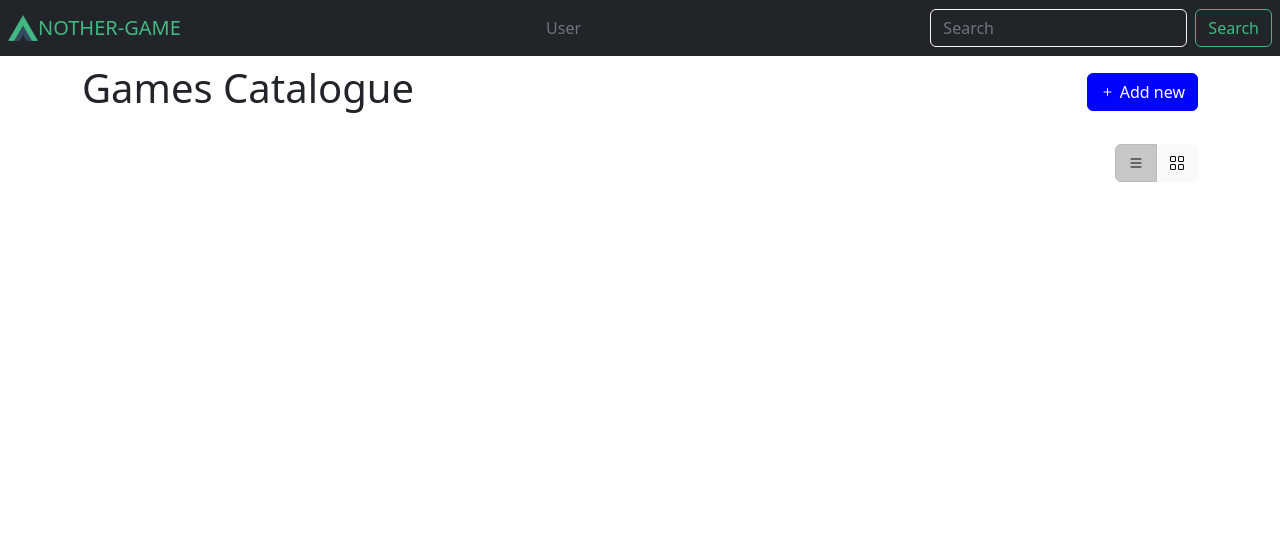
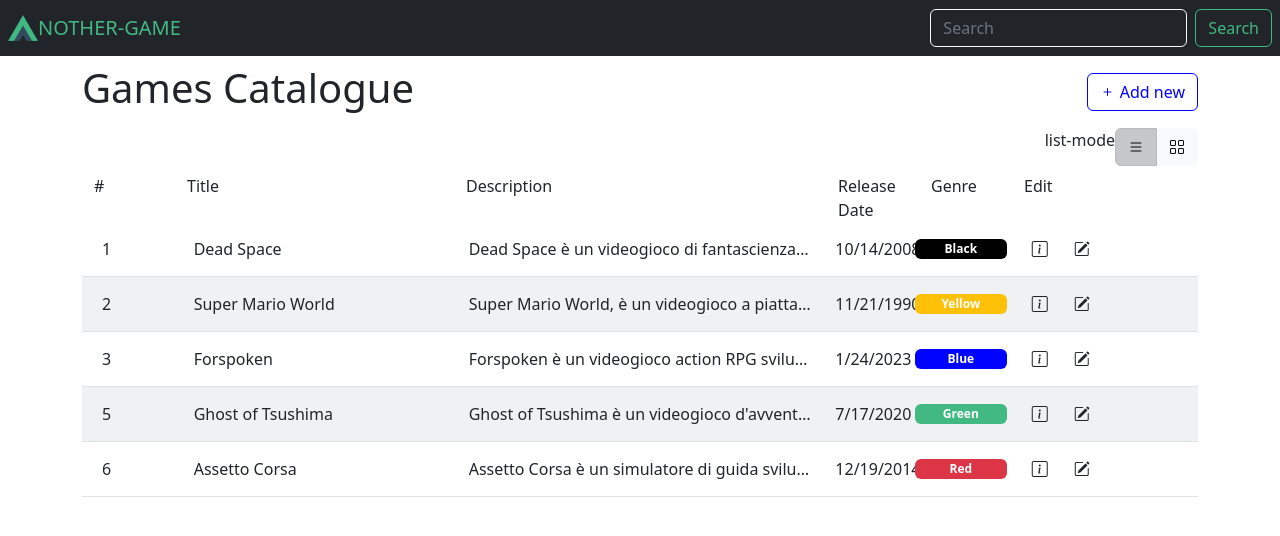
Before and after one commit to smaranza/another-game, a Vue app: page / in a window 1280 px wide. Shown: the top 536 px of the page. Built offline with nearby package versions, Linux system fonts and the light colour scheme.

Commit message:
SM: static game catalogue with basic formatting

```diff
--- a/src/components/AnotherHeader.vue
+++ b/src/components/AnotherHeader.vue
@@ -4,7 +4,6 @@
         <i class="d-inline-block another--logo"></i>
         <span>nother-game</span>
       </a>
-      <span class="text-muted">{{ user }}</span>
       <form class="d-flex" role="search">
         <input class="form-control me-2" type="search" placeholder="Search" aria-label="Search">
         <button class="btn btn-outline-success" type="submit">Search</button>
@@ -12,11 +11,8 @@
   </nav>
 </template>
 
-<script>
+<!-- <script>
   export default {
     name: 'AnotherHeader',
-    props: {
-      user: String
-    }
   }
-</script>
+</script> -->
--- a/src/components/GameCatalogueGrid.vue
+++ b/src/components/GameCatalogueGrid.vue
@@ -1,26 +1,32 @@
 <template>
-    <div>
-        <div class="catalogue--header position-relative">
-            <div class="catalogue--view btn-group position-absolute end-0" role="group" aria-label="Basic radio toggle button group">
-                <input type="radio"
-                       class="btn-check"
-                       name="btnradio"
-                       id="list-mode"
-                       autocomplete="off"
-                       checked>
-                <label class="btn btn-light" for="list-mode"><i class="bi-list"></i></label>
+    <div class="catalogue--settings d-inline-flex position-relative w-100 justify-content-end mb-2">
+        <!--  Switch List / Grid view -->
+        <div class="catalogue--view btn-group" role="group" aria-label="Basic radio toggle button group">{{ view }}
+            <input type="radio" class="btn-check" name="btnradio" id="list-mode" value="list-mode" autocomplete="off"
+                v-model="view">
+            <label class="btn btn-light" for="list-mode"><i class="bi-list"></i></label>
 
-                <input type="radio"
-                       class="btn-check"
-                       name="btnradio"
-                       id="grid-mode"
-                       autocomplete="off">
-                <label class="btn btn-light" for="grid-mode"><i class="bi-grid"></i></label>
-            </div>
-            <div class="list--header"></div>
+            <input type="radio" class="btn-check" name="btnradio" id="grid-mode" value="grid-mode" autocomplete="off"
+                v-model="view">
+            <label class="btn btn-light" for="grid-mode"><i class="bi-grid"></i></label>
         </div>
-        <ul>
-            <GameItem v-for="item in groceryList" :game="item" :key="item.id" />
+    </div>
+
+    <!-- Game Catalogue  -->
+    <div class="catalogue--container position-relative">
+        <!-- Catalogue Header -->
+        <div class="catalogue--header row mx-0">
+            <div class="table--id col-1">#</div>
+            <div class="table--title col-3">Title</div>
+            <div class="table--description col">Description</div>
+            <div class="table--date col-1">Release Date</div>
+            <div class="table--tag col-1">Genre</div>
+            <div class="table--edit col-2">Edit</div>
+        </div>
+
+        <!-- Catalogue Body -->
+        <ul class="catalogue--body px-0 mx-0 row" >
+            <GameItem v-for="(item, index) in gameList" :game="item" :key="index" :class="[(view == 'list-mode' ? 'col-12' : 'col-6'), ((index + 1) % 2 == 0 ? 'bg-gray bg-opacity-10' : '')]"/>
         </ul>
     </div>
 </template>
@@ -32,10 +38,44 @@ export default {
     name: 'GameCatalogueGrid',
     data() {
         return {
-            groceryList: [
-                { id: 0, text: 'Vegetables' },
-                { id: 1, text: 'Cheese' },
-                { id: 2, text: 'Whatever else humans are supposed to eat' }
+            view: "list-mode",
+            // TODO get all entries, static data dor testing
+            gameList: [
+                {
+                    "id": 1,
+                    "label": "Dead Space",
+                    "description": "Dead Space è un videogioco di fantascienza survival horror in terza persona sviluppato da Visceral Games al tempo chiamata EA redwood shores",
+                    "date": "2008-10-14T00:00:00",
+                    "color": "Black"
+                },
+                {
+                    "id": 2,
+                    "label": "Super Mario World",
+                    "description": "Super Mario World, è un videogioco a piattaforme per Super Nintendo Entertainment System sviluppato da Nintendo Entertainment Analysis & Development",
+                    "date": "1990-11-21T00:00:00",
+                    "color": "Yellow"
+                },
+                {
+                    "id": 3,
+                    "label": "Forspoken",
+                    "description": "Forspoken è un videogioco action RPG sviluppato da Luminous Productions e pubblicato da Square Enix per PlayStation 5 e Microsoft Windows",
+                    "date": "2023-01-24T00:00:00",
+                    "color": "Blue"
+                },
+                {
+                    "id": 5,
+                    "label": "Ghost of Tsushima",
+                    "description": "Ghost of Tsushima è un videogioco d'avventura dinamica e stealth sviluppato da Sucker Punch Productions e pubblicato da Sony Interactive Entertainment per PlayStation 4",
+                    "date": "2020-07-17T00:00:00",
+                    "color": "Green"
+                },
+                {
+                    "id": 6,
+                    "label": "Assetto Corsa",
+                    "description": "Assetto Corsa è un simulatore di guida sviluppato da Kunos Simulazioni. Il gioco è inizialmente uscito attraverso il progetto Early Access di Steam nel 2014",
+                    "date": "2014-12-19T00:00:00",
+                    "color": "Red"
+                }
             ]
         }
     },
--- a/src/components/GameCatalogueHeader.vue
+++ b/src/components/GameCatalogueHeader.vue
@@ -1,7 +1,7 @@
 <template>
     <header class="d-flex navbar">
         <h1>Games Catalogue</h1>
-        <button class="btn btn-primary"><i class="bi-plus"></i> Add new</button>
+        <button class="btn btn-outline-blue"><i class="bi-plus"></i> Add new</button>
     </header>
 </template>
 
--- a/src/components/GameItem.vue
+++ b/src/components/GameItem.vue
@@ -1,13 +1,29 @@
 <template>
-    <div class="container">
-    </div>
+  <li class="row mx-0 p-2 align-items-center border-bottom">
+    <div class="col-1">{{ game.id }}</div>
+    <div class="col-3">{{ game.label }}</div>
+    <div class="col text-truncate">{{ game.description }}</div>
+    <div class="col-1">{{ releaseDate }}</div>
+    <div class="badge col-1" :class="gameColorCls">{{ game.color }}</div>
+    <div class="col-2"><i class="btn bi-info-square"></i><i class="btn bi-pencil-square"></i></div>
+  </li>
 </template>
 
 <script>
-  export default {
-    name: 'GameItem',
-    props: {
-        game: Object
+export default {
+  name: 'GameItem',
+  props: {
+    game: Object
+  },
+  data(){
+    return {
+      releaseDate : formatDate(this.game.date),
+      gameColorCls : `bg-${this.game.color.toLowerCase()}`
     }
   }
+}
+
+function formatDate(stringData) {
+  return new Date(stringData).toLocaleDateString();
+}
 </script>
--- a/src/scss/base.scss
+++ b/src/scss/base.scss
@@ -16,6 +16,7 @@
 
 // Components Styling
 @import './components/AnotherHeader.scss';
+@import './components/GameCatalogue.scss';
 
 // App Styling
 #app {
--- /dev/null
+++ b/src/scss/components/GameCatalogue.scss
@@ -0,0 +1,62 @@
+.catalogue--container {
+    // &.grid-view {
+    //     .catalogue--header {
+    //         display: none;
+    //     }
+
+    //     .catalogue--body {
+    //         grid-template-columns: 1fr 1fr;
+    //         gap: 1em;
+
+    //         .another--card {
+    //             // margin: 1rem;
+    //             border-radius: $card-border-radius;
+    //             flex-flow: column;
+    //         }
+    //     }
+    // }
+
+    .catalogue--body {
+        // display: grid;
+        // grid-template-columns: 1fr;
+
+        .another--card {
+            @extend .card;
+            border-radius: 0;
+            // width: 100%;
+            // transition: all 120ms;
+            // flex-flow: row;
+            // @extend .another--table;
+        }
+    }
+
+    .another--table {
+        // display: grid;
+        // grid-template-columns: repeat(10, 1fr);
+        // grid-template-areas: "id title title description description description description date tag edit";
+
+        // .table--id {
+        //     grid-area: id;
+        // }
+        // .table--title {
+        //     grid-area: title;
+        // }
+        // .table--description {
+        //     grid-area: description;
+
+        // }
+        // .table--date {
+        //     grid-area: date;
+
+        // }
+        // .table--tag {
+        //     grid-area: tag;
+
+        // }
+        // .table--edit {
+        //     grid-area: edit;
+
+        // }
+    }
+
+}
--- a/src/scss/overrides.scss
+++ b/src/scss/overrides.scss
@@ -1,6 +1,12 @@
+$green:    #42b883 !default;
 $blue:    #0004ff !default;
-$green:    #42b883 !default;
-// $dark: #35495e !default;
+// $border-radius: 0rem !default;
 
-// $body-bg: #f8f8f8;
-// $body-color: #2d2d2d;
+@import "~bootstrap/scss/bootstrap-reboot.scss";
+
+// extend theme colors with all colors list
+$theme-colors: map-merge($theme-colors, $colors);
+$theme-colors-rgb: map-loop($theme-colors, to-rgb, "$value");
+$utilities-colors: map-merge($utilities-colors, $theme-colors-rgb);
+$utilities-text-colors: map-loop($utilities-colors, rgba-css-var, "$key", "text");
+$utilities-bg-colors: map-loop($utilities-colors, rgba-css-var, "$key", "bg");
```
